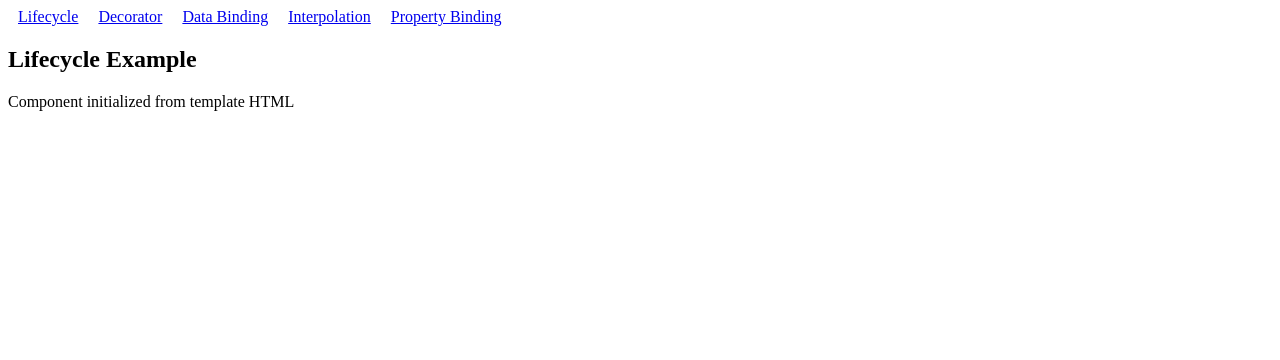
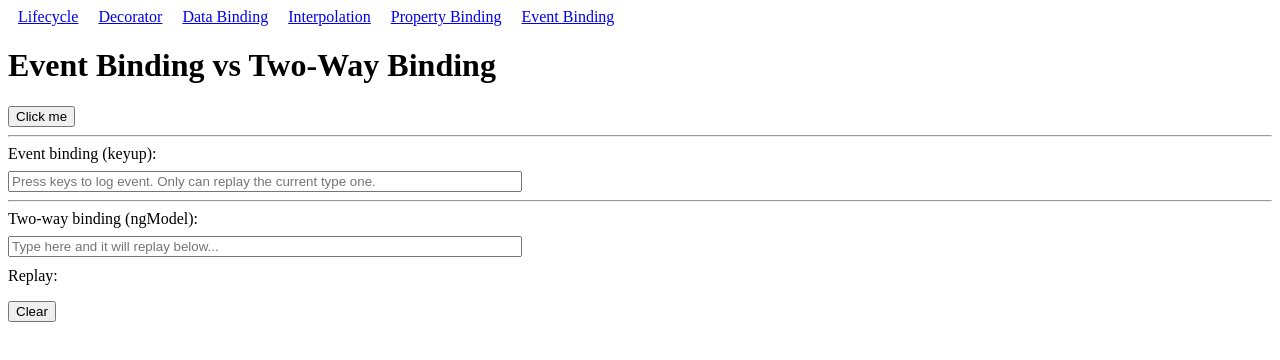
Before and after one commit to Jac3ie/Frontend-TechStack-Learning, an Angular app in the folder angular-coursera-demo/: page /event-binding in a window 1280 px wide. Shown: the top 360 px of the page. Built offline with nearby package versions, Linux system fonts and the light colour scheme.

Commit message:
Added demo to event binding, and showed (event)='func()' pattern way to bind event to handler func or record the event data. Also a two-way data binding to for comparison.

```diff
--- a/angular-coursera-demo/src/app/app.html
+++ b/angular-coursera-demo/src/app/app.html
@@ -4,6 +4,7 @@
   <a routerLink="/dataBinding" routerLinkActive="active">Data Binding</a>
   <a routerLink="/interpolation" routerLinkActive="active">Interpolation</a>
   <a routerLink="/property-binding" routerLinkActive="active">Property Binding</a>
+  <a routerLink="/event-binding" routerLinkActive="active">Event Binding</a>
 </nav>
 
 <router-outlet></router-outlet>
--- a/angular-coursera-demo/src/app/app.routes.ts
+++ b/angular-coursera-demo/src/app/app.routes.ts
@@ -4,6 +4,7 @@ import { Decorator } from './decorator/decorator';
 import { DataBinding } from './data-binding/data-binding';
 import { Interpolation } from './interpolation/interpolation';
 import { PropertyBinding } from './property-binding/property-binding';
+import { EventBinding } from './event-binding/event-binding';
 
 export const routes: Routes = [
     { path: '', redirectTo: 'lifecycle', pathMatch: 'full'}, // default go to lifecycle
@@ -12,5 +13,6 @@ export const routes: Routes = [
     { path: 'dataBinding', component: DataBinding},
     { path: 'interpolation', component: Interpolation},
     { path: 'property-binding', component: PropertyBinding},
+    { path: 'event-binding', component: EventBinding},
     { path: '**', component: Lifecycle},
 ];
--- /dev/null
+++ b/angular-coursera-demo/src/app/event-binding/event-binding.html
@@ -0,0 +1,32 @@
+<h1>Event Binding vs Two-Way Binding</h1>
+
+<!-- Event Binding: only reacts to events -->
+<button (click)="onClickBtn()">Click me</button>
+
+<hr />
+
+<!-- Event Binding: you handle the event manually -->
+<label>Event binding (keyup):</label>
+<input
+  type="text"
+  (keyup)="onKeyUp($event)"
+  placeholder="Press keys to log event. Only can replay the current type one."
+  style="display:block; margin-top:8px; width:40%;"
+/>
+
+<hr />
+
+<!-- Two-way binding: keeps input value <-> typedText in sync automatically -->
+<label>Two-way binding (ngModel):</label>
+<input
+  type="text"
+  [(ngModel)]="typedText"
+  placeholder="Type here and it will replay below..."
+  style="display:block; margin-top:8px; width:40%;"
+/>
+
+<p style="margin-top:10px;">
+  Replay: <strong>{{ typedText }}</strong>
+</p>
+
+<button (click)="clear()">Clear</button>
--- /dev/null
+++ b/angular-coursera-demo/src/app/event-binding/event-binding.ts
@@ -0,0 +1,28 @@
+import { Component } from '@angular/core';
+import { FormsModule } from '@angular/forms';
+
+@Component({
+  selector: 'app-event-binding',
+  standalone: true,
+  imports: [FormsModule],
+  templateUrl: './event-binding.html',
+  styleUrl: './event-binding.css',
+})
+export class EventBinding {
+  // This is the model value (used for replaying what user typed)
+  typedText = '';
+
+  onClickBtn(): void {
+    alert('Button clicked!');
+  }
+
+  // Event binding example: reacts to keyup + reads event info
+  onKeyUp(event: KeyboardEvent): void {
+    const key = event.key;
+    console.log('Key pressed:', key);
+  }
+
+  clear(): void {
+    this.typedText = '';
+  }
+}
```
Also changed, not shown: angular-coursera-demo/src/app/event-binding/event-binding.css (added), 1 other file (tests, documents, lock files or other folders).
